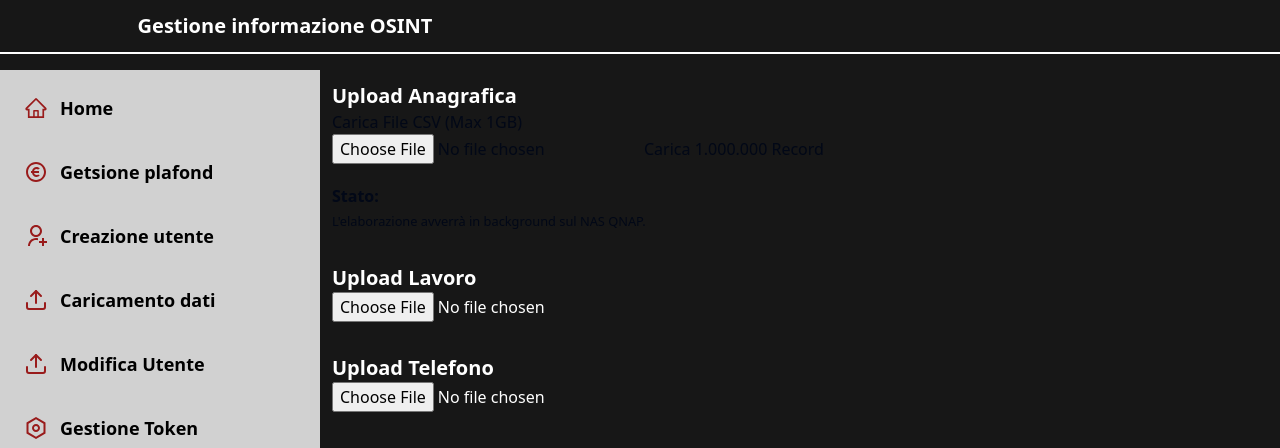
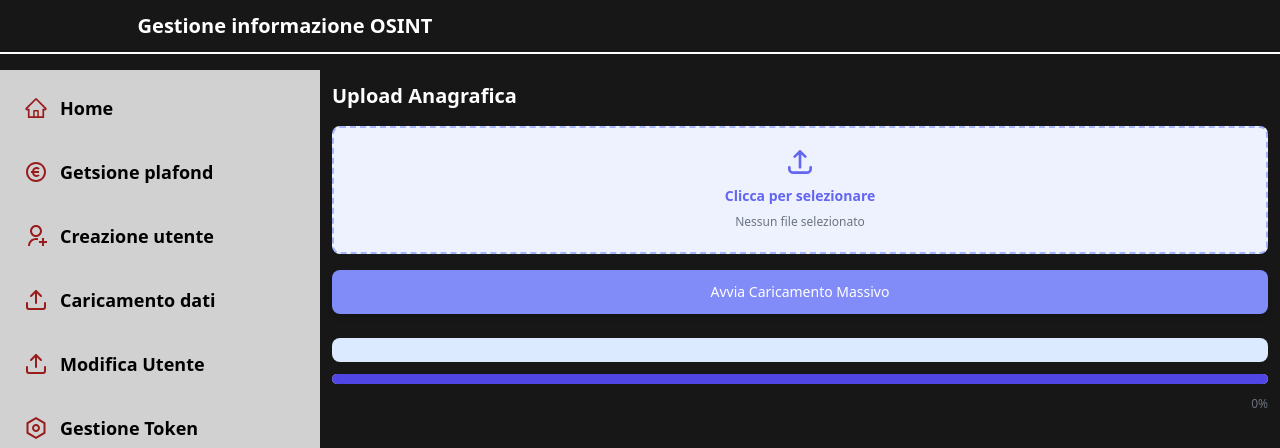
Before and after one commit to masterix09/gestionale-recupero-creediti, a Next.js app: page /admin/upload in a window 1280 px wide. Shown: the top 448 px of the page. Built offline with nearby package versions, Linux system fonts and the light colour scheme; no server answers; the database is empty.

Commit message:
implement presigned url

```diff
--- a/app/admin/upload/page.tsx
+++ b/app/admin/upload/page.tsx
@@ -28,60 +28,129 @@ export default function Page() {
   const [file, setFile] = useState<File | null>(null);
   const [msg, setMsg] = useState("");
   const [progress, setProgress] = useState<number | null>(null);
+  const [uploading, setUploading] = useState(false);
+  const [status, setStatus] = useState({
+    message: "",
+    type: ""
+  });
 
-  const [status, setStatus] = useState("");
+  // Gestione della selezione del file
+  //@ts-ignore
+  const handleFileChange = (e: React.ChangeEvent<HTMLInputElement>) => {
+    const selectedFile = e.target.files?.[0];
+    if (selectedFile && selectedFile.name.endsWith('.csv')) {
+        setFile(selectedFile);
+        setStatus({ message: `File pronto: ${selectedFile.name} (${(selectedFile.size / 1024 / 1024).toFixed(2)} MB)`, type: 'info' });
+    } else {
+        setFile(null);
+        setStatus({ message: 'Seleziona un file CSV valido.', type: 'error' });
+    }
+    setProgress(0);
+};
 
-  const handleFileChange = (e: React.ChangeEvent<HTMLInputElement>) => {
-    if (e.target.files) {
-      setFile(e.target.files[0]);
-    }
-  };
-
-  const handleSubmit = async (e: React.FormEvent) => {
-    e.preventDefault();
+// Funzione principale di upload
+const handleUpload = async () => {
     if (!file) {
-      setStatus("Seleziona un file CSV.");
-      return;
+        setStatus({ message: 'Seleziona un file prima di avviare il caricamento.', type: 'error' });
+        return;
     }
 
-    // Verifica dimensione file (opzionale, ma consigliato)
-    if (file.size > 1024 * 1024 * 1024) {
-      // 1GB limite Vercel
-      setStatus(
-        "Il file è troppo grande per l'upload diretto su Vercel. Contattare l'assistenza."
-      );
-      return;
-    }
-
-    setStatus("Caricamento in corso... Non chiudere la pagina.");
-
-    const formData = new FormData();
-    formData.append("csvFile", file);
+    setUploading(true);
+    setProgress(0);
+    setStatus({ message: 'Passaggio 1/2: Richiesta URL firmata...', type: 'info' });
 
     try {
-      const response = await fetch("/api/upload", {
-        method: "POST",
-        body: formData,
-        // Next.js gestisce l'header Content-Type per formData
-      });
+        // 1. CHIAMATA AL BACKEND: Ottieni l'URL firmata
+        const response = await fetch('/api/upload-url', {
+            method: 'POST',
+            headers: { 'Content-Type': 'application/json' },
+            body: JSON.stringify({
+                fileName: file.name,
+                contentType: file.type || 'text/csv',
+            }),
+        });
 
-      if (response.status === 202) {
-        setStatus(
-          "✅ Caricamento completato! Il file è ora in coda di elaborazione sul QNAP."
-        );
-      } else {
-        const data = await response.json();
-        setStatus(
-          `❌ Errore durante il caricamento: ${
-            data.error || response.statusText
-          }`
-        );
-      }
+        if (!response.ok) {
+            throw new Error('Impossibile ottenere l\'URL firmata.');
+        }
+
+        const { signedUrl, fileKey } = await response.json();
+
+        setStatus({ message: `Passaggio 2/2: Caricamento diretto su R2 in corso... (${fileKey})`, type: 'info' });
+
+        // 2. UPLOAD DIRETTO SU R2 TRAMITE URL FIRMATA (PUT)
+        await uploadFileWithProgress(signedUrl, file, setProgress);
+
+        setStatus({
+            message: `Caricamento completato con successo! Il Job Processor sta elaborando il file in ${fileKey}.`,
+            type: 'success'
+        });
+        setFile(null); // Pulisce il file selezionato
+
     } catch (error) {
-      setStatus("❌ Errore di rete o del server.");
-      console.error(error);
+        console.error('Errore di Upload:', error);
+
+        let errorMessage = 'Caricamento fallito. Controlla la console.';
+        if (error instanceof Error && error.message) {
+            errorMessage = `Caricamento fallito. ${error.message}. Controlla la console.`;
+        }
+
+        setStatus({
+            message: errorMessage,
+            type: 'error'
+        });
+    } finally {
+        setUploading(false);
     }
-  };
+};
+
+// Helper per l'upload con tracciamento del progresso (usando XHR)
+//@ts-ignore
+const uploadFileWithProgress = (url: string, file: File, setProgressCallback: (percent: number) => void) => {
+    return new Promise((resolve, reject) => {
+        const xhr = new XMLHttpRequest();
+        xhr.open('PUT', url);
+
+        // Importante per R2/S3
+        xhr.setRequestHeader('Content-Type', file.type || 'text/csv');
+
+        // Tracciamento del progresso
+        xhr.upload.onprogress = (event) => {
+            if (event.lengthComputable) {
+                const percent = (event.loaded / event.total) * 100;
+                setProgressCallback(percent);
+            }
+        };
+
+        // Gestione del completamento o errore
+        xhr.onload = () => {
+            // S3/R2 risponde con 200 OK
+            if (xhr.status >= 200 && xhr.status < 300) {
+                setProgressCallback(100);
+                //@ts-ignore
+                resolve();
+            } else {
+                reject(new Error(`Errore HTTP ${xhr.status} durante l'upload diretto su R2.`));
+            }
+        };
+
+        xhr.onerror = () => {
+            reject(new Error('Errore di rete o di connessione durante l\'upload.'));
+        };
+
+        // Avvia l'invio del file
+        xhr.send(file);
+    });
+};
+
+// Stili dinamici per lo status
+//@ts-ignore
+const getStatusClasses = (type: string) => {
+    if (type === 'success') return 'bg-green-100 text-green-800';
+    if (type === 'error') return 'bg-red-100 text-red-800';
+    return 'bg-blue-100 text-blue-800';
+};
+
 
   const MAX_XLSX_SIZE_MB = 5; // Limite massimo consigliato per file xlsx
 
@@ -195,7 +264,7 @@ export default function Page() {
     setIspending(false);
   };
 
-  async function handleUpload(e: React.FormEvent) {
+  async function handleUpload2(e: React.FormEvent) {
     e.preventDefault();
     if (!file) return;
     setMsg("Caricamento in corso...");
@@ -717,7 +786,7 @@ export default function Page() {
             className="text-white"
           /> */}
 
-          {/* <form onSubmit={handleUpload}>
+          {/* <form onSubmit={handleUpload2}>
             <input
               type="file"
               accept=".csv,text/csv"
@@ -730,7 +799,7 @@ export default function Page() {
           {progress !== null && <p>Progress: {progress}%</p>}
           <p>{msg}</p> */}
 
-          <h1>Carica File CSV (Max 1GB)</h1>
+          {/* <h1>Carica File CSV (Max 1GB)</h1>
           <form onSubmit={handleSubmit}>
             <input
               type="file"
@@ -746,7 +815,57 @@ export default function Page() {
             </button>
           </form>
           <p style={{ marginTop: 20, fontWeight: "bold" }}>Stato: {status}</p>
-          <small>L&apos;elaborazione avverrà in background sul NAS QNAP.</small>
+          <small>L&apos;elaborazione avverrà in background sul NAS QNAP.</small> */}
+
+          {/* File Input Area */}
+          <div className="space-y-4">
+                    <input
+                        type="file"
+                        id="csvFile"
+                        accept=".csv"
+                        className="hidden"
+                        onChange={handleFileChange}
+                        disabled={uploading}
+                    />
+
+                    <label
+                        htmlFor="csvFile"
+                        className={`flex flex-col items-center justify-center w-full h-32 border-2 border-dashed rounded-lg cursor-pointer transition duration-150
+                            ${uploading ? 'bg-gray-200 border-gray-400' : 'bg-indigo-50 border-indigo-300 hover:bg-indigo-100'}`}
+                    >
+                        <div className="flex flex-col items-center justify-center pt-5 pb-6">
+                            <svg xmlns="http://www.w3.org/2000/svg" className="w-8 h-8 mb-2 text-indigo-500" fill="none" viewBox="0 0 24 24" stroke="currentColor" strokeWidth="2">
+                                <path strokeLinecap="round" strokeLinejoin="round" d="M4 16v1a3 3 0 003 3h10a3 3 0 003-3v-1m-4-8l-4-4m0 0L8 8m4-4v12" />
+                            </svg>
+                            <p className="mb-2 text-sm text-indigo-500"><span className="font-semibold">Clicca per selezionare</span></p>
+                            <p className="text-xs text-gray-500">{file ? `Selezionato: ${file.name}` : 'Nessun file selezionato'}</p>
+                        </div>
+                    </label>
+
+                    <button
+                        id="uploadButton"
+                        onClick={handleUpload}
+                        className="w-full px-5 py-3 text-sm font-medium text-white bg-indigo-600 rounded-lg hover:bg-indigo-700 focus:ring-4 focus:ring-indigo-300 transition duration-150 shadow-md disabled:bg-indigo-400"
+                        disabled={!file || uploading}>
+                        {uploading ? 'Caricamento in corso...' : 'Avvia Caricamento Massivo'}
+                    </button>
+                </div>
+
+                {/* Status and Progress Area */}
+                <div id="statusContainer" className="mt-6 space-y-3">
+                    <div id="uploadStatus" className={`p-3 rounded-lg text-sm font-medium ${getStatusClasses(status.type)}`}>
+                        {status.message}
+                    </div>
+
+                    {/* Progress Bar */}
+                    <div className="w-full bg-gray-200 rounded-full h-2.5">
+                        <div id="progressBar"
+                             className="bg-indigo-600 h-2.5 rounded-full transition-all duration-300"
+                             style={{ width: `${progress}%` }}>
+                        </div>
+                    </div>
+                    <p id="progressText" className="text-xs text-gray-500 text-right">{Math.round(progress ?? 0)}%</p>
+                </div>
         </div>
         <div>
           <h3 className="text-white text-xl font-semibold">Upload Lavoro</h3>
--- /dev/null
+++ b/app/api/upload-url/route.ts
@@ -0,0 +1,57 @@
+import { S3Client, PutObjectCommand } from '@aws-sdk/client-s3';
+import { getSignedUrl } from '@aws-sdk/s3-request-presigner';
+
+// Configurazione R2 (le credenziali devono essere in .env.local)
+const R2_CONFIG = {
+    R2_ENDPOINT: process.env.R2_ENDPOINT,
+    R2_ACCESS_KEY_ID: process.env.R2_ACCESS_KEY_ID,
+    R2_SECRET_ACCESS_KEY: process.env.R2_SECRET_ACCESS_KEY,
+    R2_BUCKET_NAME: process.env.R2_BUCKET_NAME,
+};
+
+// Configura il client S3 (compatibile con R2)
+const s3Client = new S3Client({
+    region: 'auto',
+    endpoint: R2_CONFIG.R2_ENDPOINT ?? "",
+    credentials: {
+        accessKeyId: R2_CONFIG.R2_ACCESS_KEY_ID ?? "",
+        secretAccessKey: R2_CONFIG.R2_SECRET_ACCESS_KEY ?? "",
+    },
+});
+
+/**
+ * Gestisce la richiesta POST dal frontend per ottenere un URL firmato.
+ * @param {Request} request - La richiesta in entrata contenente i dettagli del file.
+ */
+export async function POST(request: Request) {
+    try {
+        const { fileName, contentType } = await request.json();
+
+        if (!fileName || !contentType) {
+            return new Response(JSON.stringify({ error: 'Nome file e ContentType sono richiesti.' }), { status: 400 });
+        }
+
+        // Genera la chiave del file, assicurandoci che sia nella cartella NEW/
+        const fileKey = `NEW/${Date.now()}-${fileName}`;
+
+        const command = new PutObjectCommand({
+            Bucket: R2_CONFIG.R2_BUCKET_NAME,
+            Key: fileKey,
+            ContentType: contentType,
+        });
+
+        // Genera l'URL firmato, valido per 60 secondi
+        const signedUrl = await getSignedUrl(s3Client, command, { expiresIn: 60 });
+
+        console.log(`[R2] Generato URL firmato per: ${fileKey}`);
+
+        return new Response(JSON.stringify({ signedUrl, fileKey }), {
+            status: 200,
+            headers: { 'Content-Type': 'application/json' }
+        });
+
+    } catch (error) {
+        console.error('Errore nella generazione dell\'URL firmato:', error);
+        return new Response(JSON.stringify({ error: 'Errore interno del server durante la generazione dell\'URL.' }), { status: 500 });
+    }
+}
--- a/package.json
+++ b/package.json
@@ -11,6 +11,7 @@
   },
   "dependencies": {
     "@aws-sdk/client-s3": "^3.907.0",
+    "@aws-sdk/s3-request-presigner": "^3.907.0",
     "@bull-board/express": "^6.7.10",
     "@hookform/resolvers": "^4.1.0",
     "@prisma/adapter-libsql": "^5.14.0",
```
Also changed, not shown: 2 other files (tests, documents, lock files or other folders).
